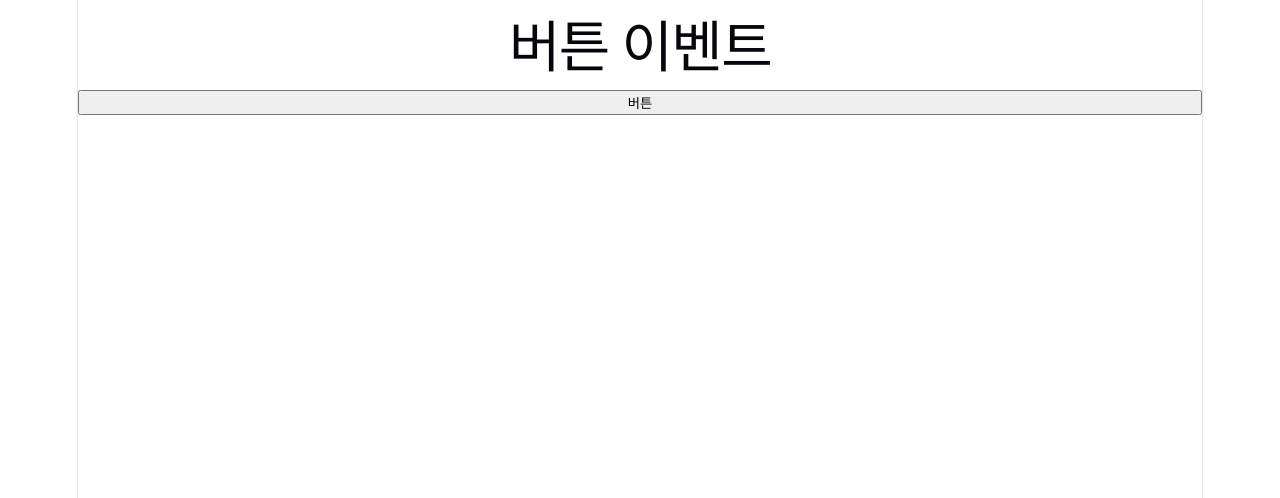
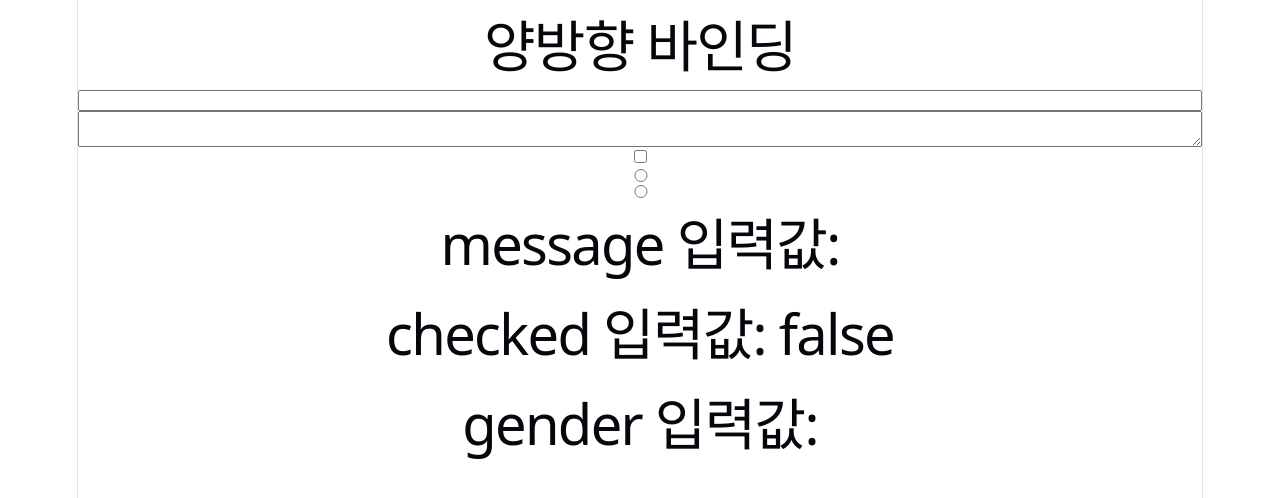
Before and after one commit to chlalswns200/vue-basic, a Vue app: page / in a window 1280 px wide. Shown: the top 498 px of the page. Built offline with nearby package versions, Linux system fonts and the light colour scheme.

Commit message:
3-6 양방향 데이터 바인딩

```diff
--- a/src/App.vue
+++ b/src/App.vue
@@ -1,18 +1,28 @@
 <template>
-  <h1>버튼 이벤트</h1>
-  <button @click="handleClick">버튼</button>
+  <h1>양방향 바인딩</h1>
+
+  <input :value="message" @input="message = $event.target.value">
+
+  <textarea v-model="message"></textarea>
+
+  <input type="checkbox" v-model="checked">
+
+  <input type="radio" value="male" v-model="gender">
+  <input type="radio" value="female" v-model="gender">
+
+  <h1>message 입력값: {{ message }}</h1>
+  <h1>checked 입력값: {{ checked }}</h1>
+  <h1>gender 입력값: {{ gender }}</h1>
 </template>
 
 <script>
 export default {
   data() {
-    return {};
-  },
-  methods:{
-    handleClick(event){
-      console.log(event);
-      console.log("버튼이 클릭");
-    }
+    return {
+      message:"",
+      checked: false,
+      gender: ""
+    };
   }
 };
 </script>
```
